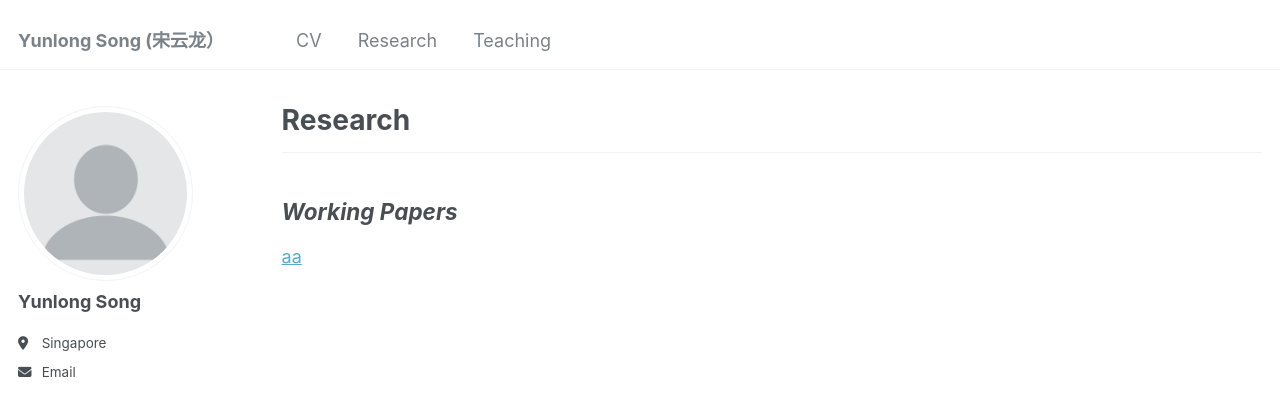
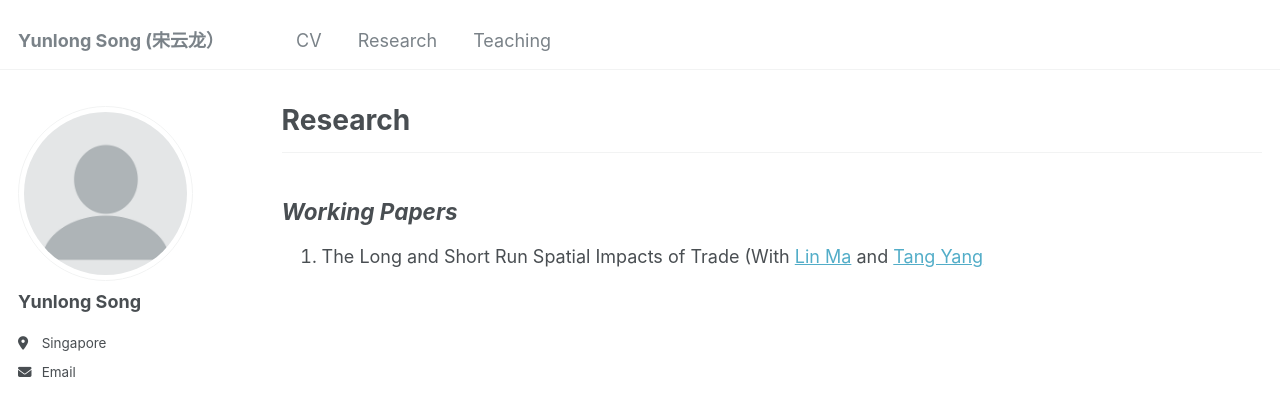
Before and after one commit to yunlong-song/yunlong-song.github.io, a Jekyll site: the page built from _pages/research.md, in a window 1280 px wide. Shown: the top 416 px of the page. Built offline with Jekyll 4.4.1, drawn with Linux system fonts in a browser that asks for light colours.

Commit message:
Update research.md

```diff
--- a/_pages/research.md
+++ b/_pages/research.md
@@ -13,4 +13,4 @@ redirect_from:
 ---
 
 ## _Working Papers_
-[aa](http://yunlong-song.github.io/files/paper1.pdf)
+1. The Long and Short Run Spatial Impacts of Trade (With [Lin Ma](https://lin-ma.com/index.html#/) and [Tang Yang](http://www.yang-tang.net/)
```
